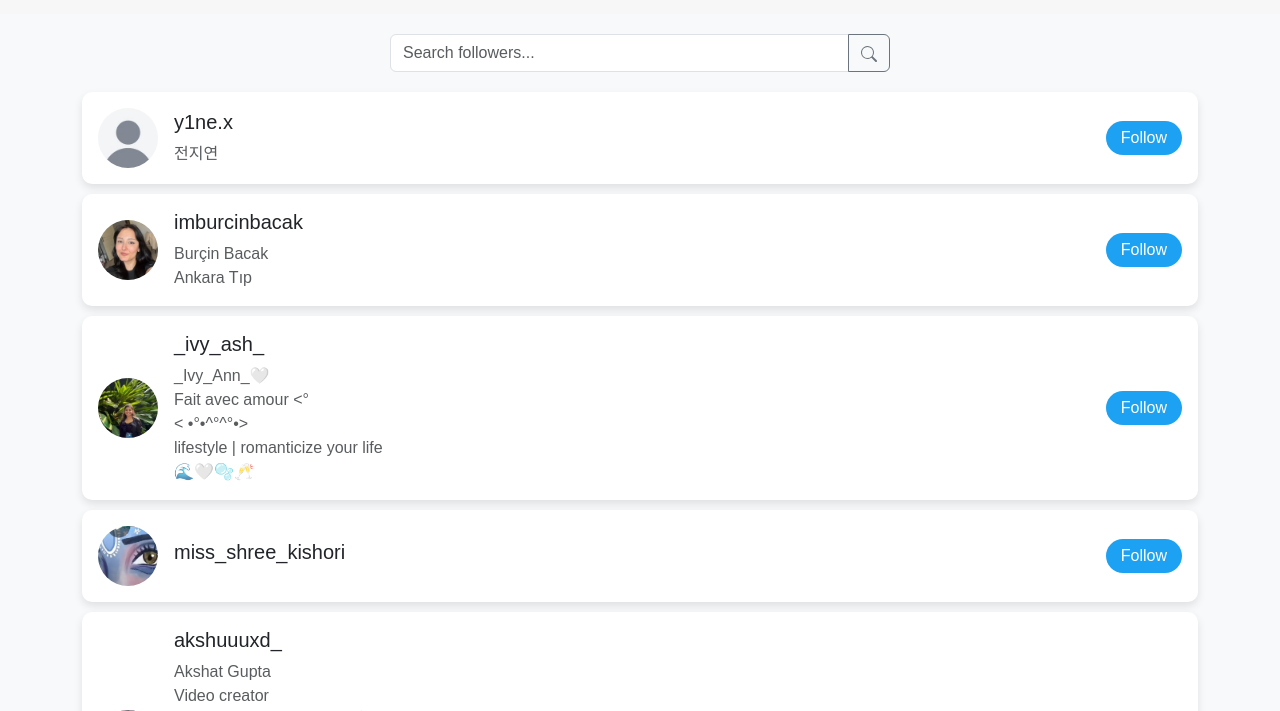
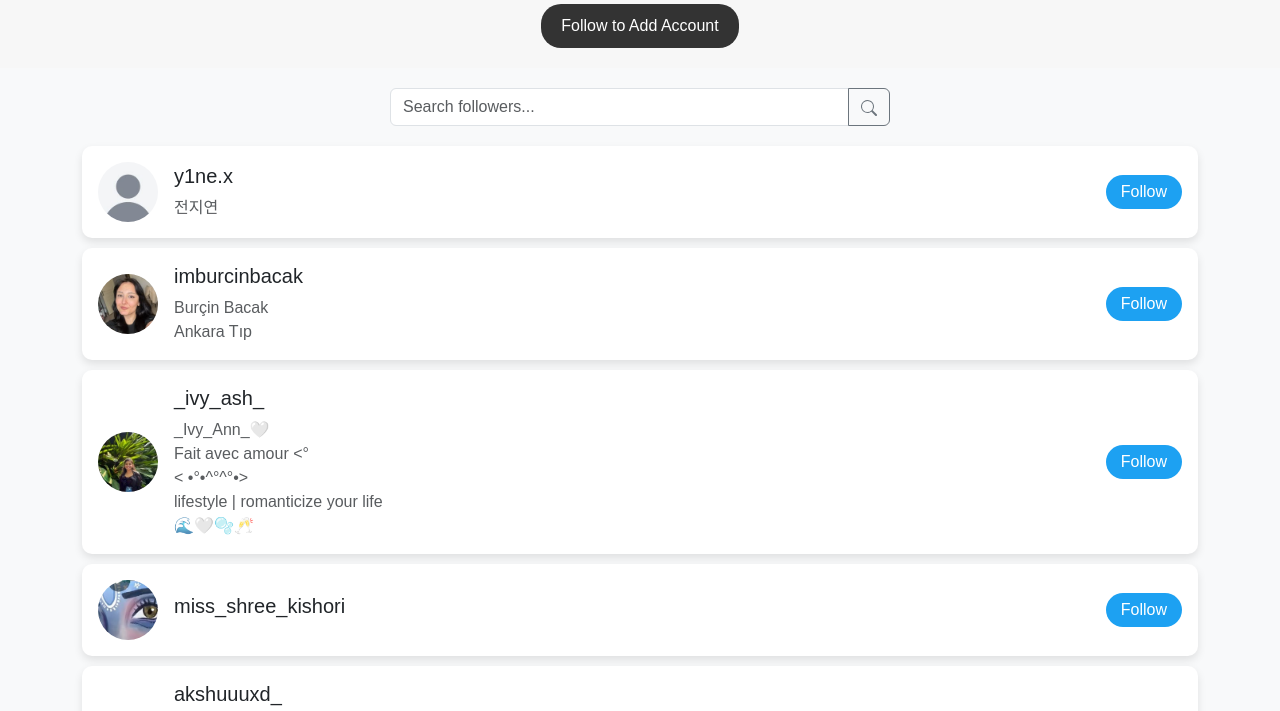
Before and after one commit to umashankargi/new, a plain HTML site: page index.html in a window 1280 px wide. Shown: the part 132-843 px from the top of the page. Drawn offline with nearby package versions, Linux system fonts and the light colour scheme.

Commit message:
index.html

```diff
--- a/index.html
+++ b/index.html
@@ -76,14 +76,29 @@
       font-weight: bold;
       color: #1da1f2;
     }
+    /* New Button Style */
+    .btn-add-account {
+      background-color: #333;
+      border: none;
+      padding: 10px 20px;
+      border-radius: 20px;
+      color: white;
+      text-decoration: none;
+      margin-top: 10px;
+      display: inline-block;
+    }
+    .btn-add-account:hover {
+      background-color: #1f1f1f;
+    }
   </style>
 </head>
 <body>
   <div class="header">
     <a href="https://instagram.com/new.followers.entrys.in" target="_blank">
       <img src="logg.png" alt="Entry's Logo" class="logo">
-  </a>
+    </a>
     <h1>New followers Entry's</h1>
+    <a href="https://instagram.com/new.followers.entrys.in" target="_blank" class="btn-add-account">Follow to Add Account</a>
   </div>
   <div class="search-bar">
     <div class="input-group">
@@ -101,7 +116,6 @@
     <p id="followerCount">0</p>
   </div>
   <div class="container" id="followerContainer">
-    <!-- Your existing cards remain the same -->
     <div class="card" data-name="y1ne.x">
       <div class="card-body d-flex align-items-center">
         <img src="Non.jpg" alt="전지연" class="card-img-top me-3">
@@ -114,7 +128,6 @@
         </button>
       </div>
     </div>
-    <!-- Other cards remain unchanged; keeping one for brevity -->
     <div class="card" data-name="imburcinbacak">
       <div class="card-body d-flex align-items-center">
         <img src="imburcinbacak.jpg" alt="Burçin Bacak" class="card-img-top me-3">
@@ -127,7 +140,6 @@
         </button>
       </div>
     </div>
-    <!-- Include all other cards as in your original code -->
     <div class="card" data-name="_ivy_ash_">
       <div class="card-body d-flex align-items-center">
         <img src="_ivy_ash_.jpg" alt="_Ivy_Ann_🤍" class="card-img-top me-3">
@@ -368,6 +380,9 @@
       </div>
     </div>
   </div>
+  <div class="header">
+    <a href="https://instagram.com/new.followers.entrys.in" target="_blank" class="btn-add-account">Follow to Add Account</a>
+  </div>
   <script src="https://cdn.jsdelivr.net/npm/bootstrap@5.3.0/dist/js/bootstrap.bundle.min.js"></script>
   <script>
     const cards = document.querySelectorAll('.card');
```
